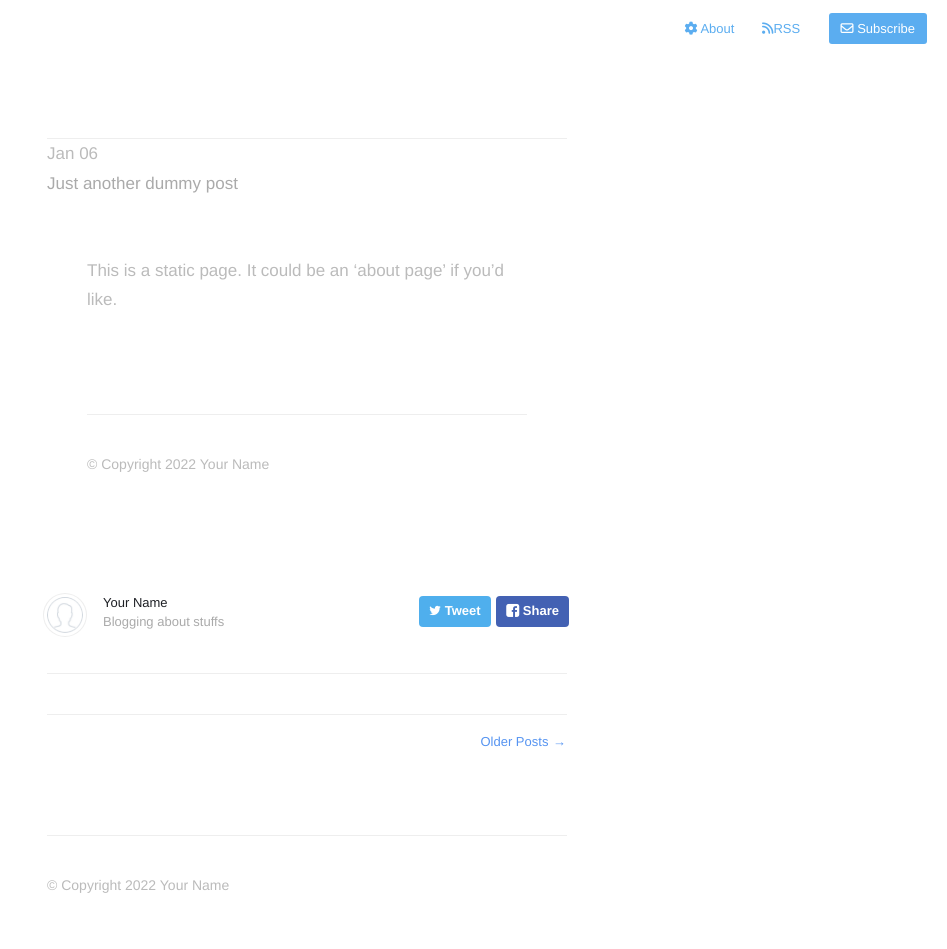
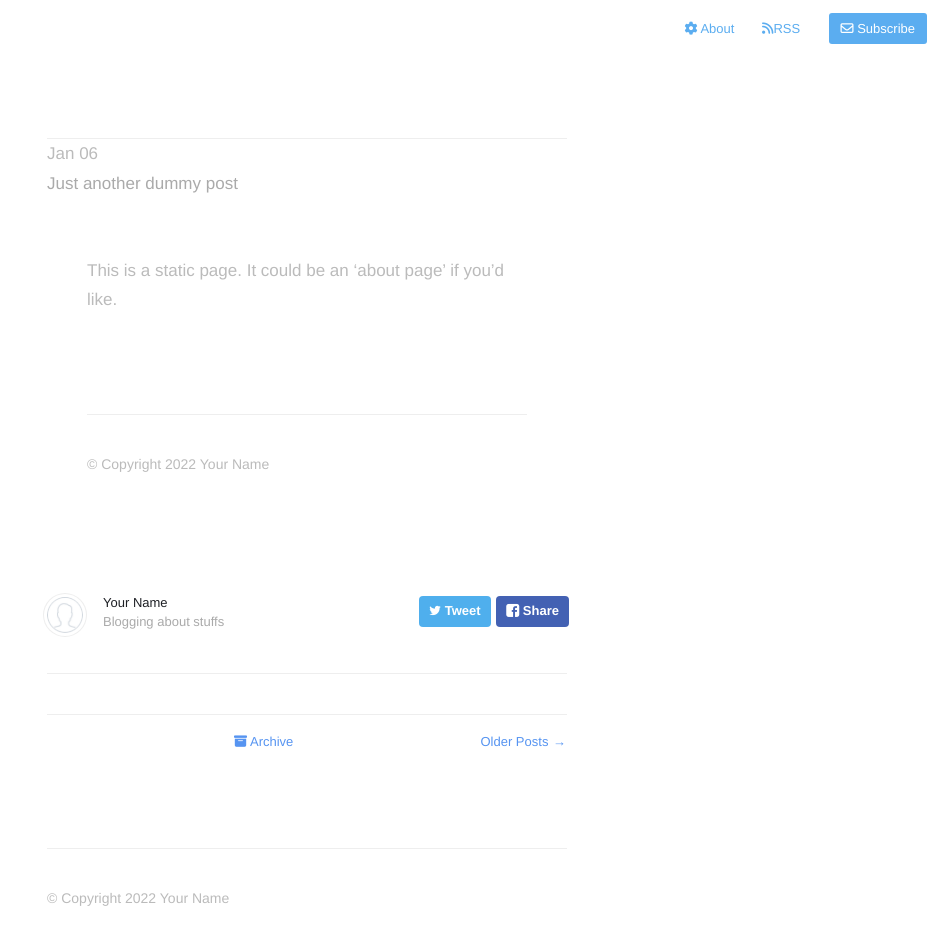
Before and after one commit to Fb16455/cms-on-real-project, a Jekyll site: the page built from index.html, in a window 1280 px wide. Shown: the whole page, without its empty margins (333-1280 px from the left). Built offline with Jekyll 4.4.1, drawn with Linux system fonts in a browser that asks for light colours; nearby versions of some CDN libraries; the list of posts is cut into pages by our own code.

Commit message:
Adding link to Archive page next to pagination buttons on pagination.html

```diff
--- a/_includes/pagination.html
+++ b/_includes/pagination.html
@@ -14,6 +14,9 @@
             {% endif %}
         </span>
     {% endif %}
+
+    <a href="#"><i class="fa fa-archive"></i> Archive </a>
+
     {% if paginator.next_page %}
         <span class="next">
             <a href="{{ "/" | relative_url  }}page{{ paginator.next_page }}/">
```
